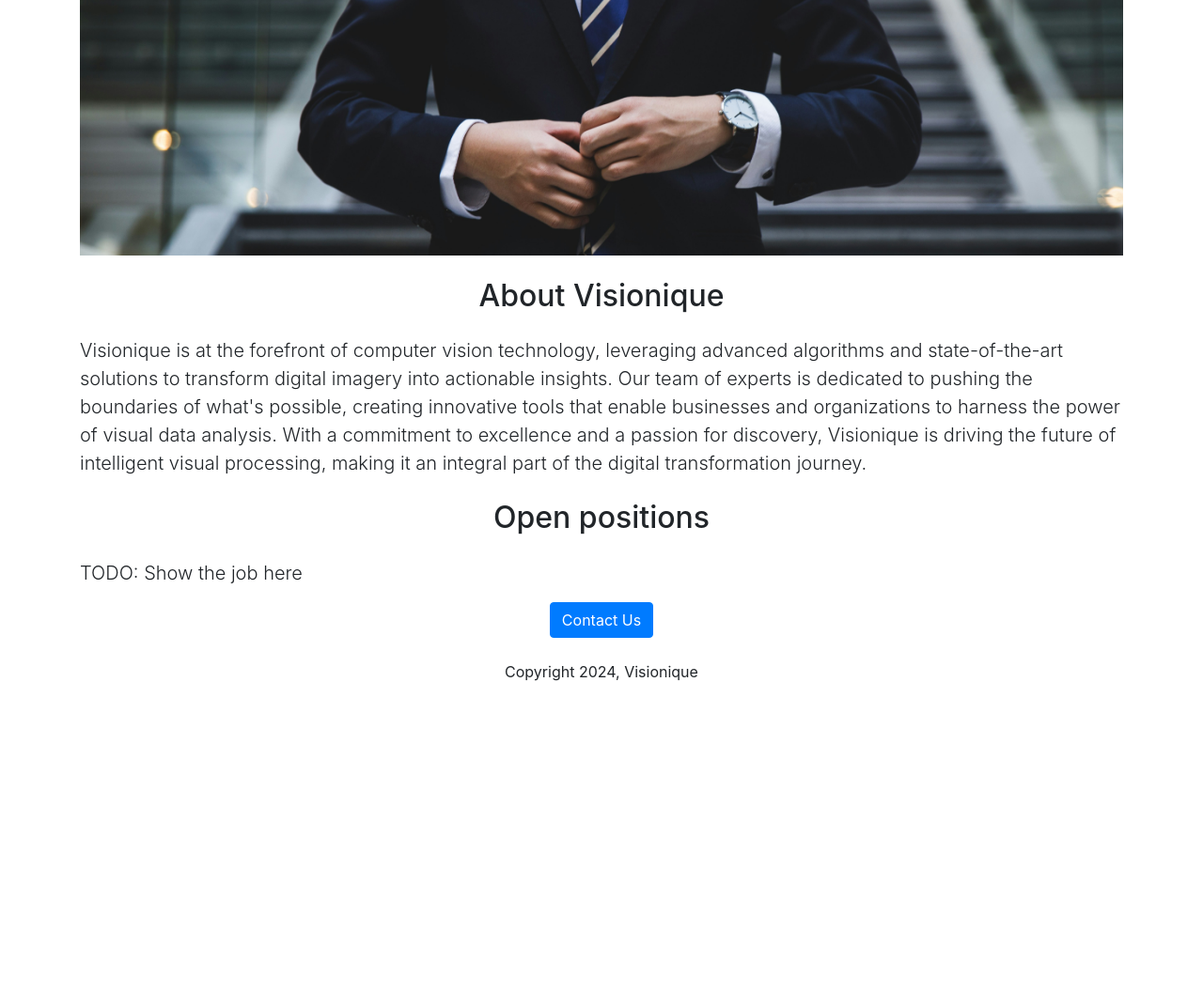
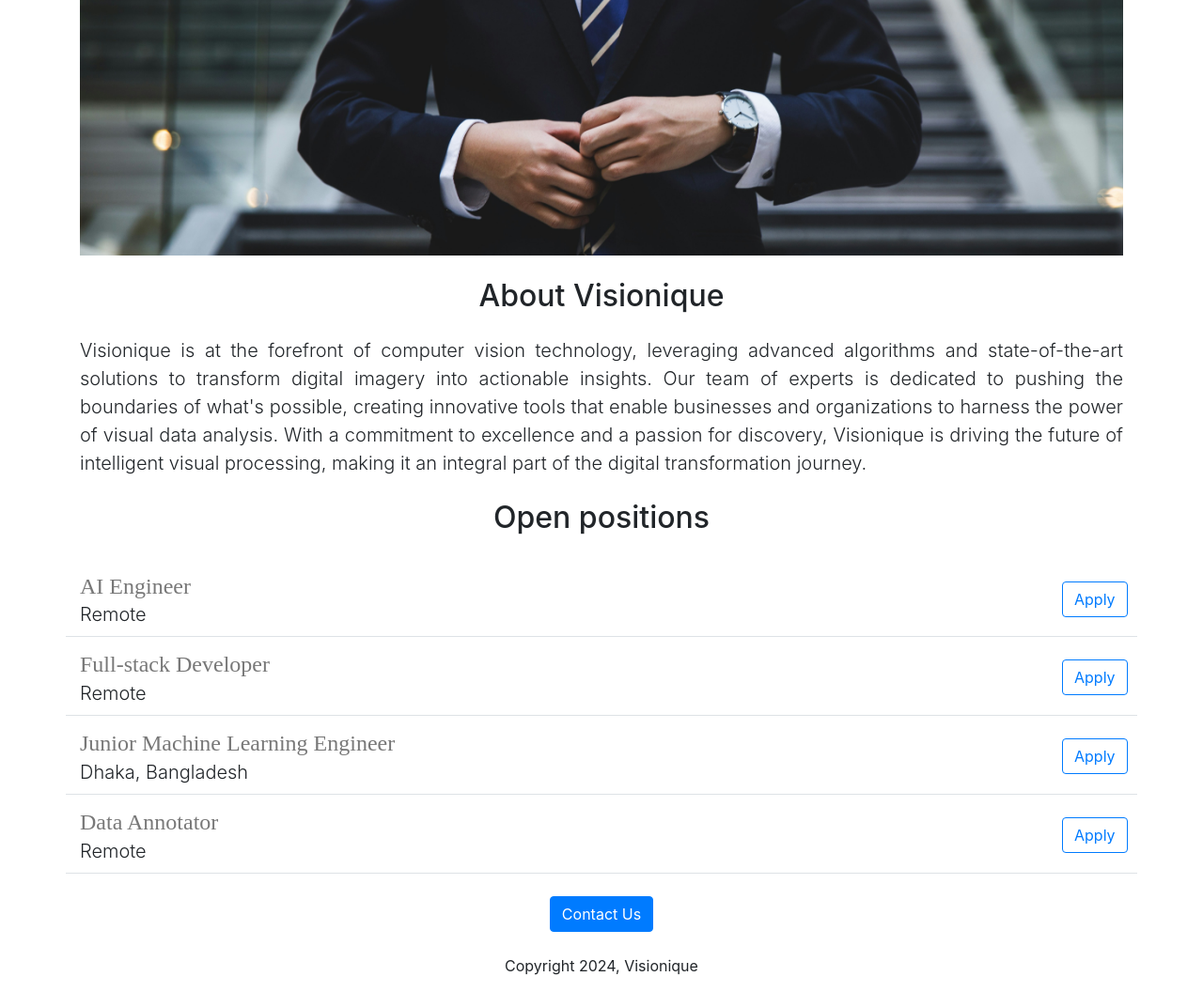
Before and after one commit to shaiful019/career-website, a Flask app: page / in a window 1280 px wide. Shown: the part 97-1153 px from the top of the page at 94% size. Before the commit the page ends 822 px from the top, so only its background shows below. Run offline with Flask 3, Linux system fonts and the light colour scheme.

Commit message:
render dynamic data

```diff
--- a/app.py
+++ b/app.py
@@ -2,9 +2,38 @@
 
 app = Flask(__name__)
 
+jobs = [
+    {
+        'id': 1,
+        'title': 'AI Engineer',
+        'location': 'Remote',
+        'salary': '60,000 BDT'
+    },
+    {
+        'id': 2,
+        'title': 'Full-stack Developer',
+        'location': 'Remote',
+        'salary': '60,000 BDT'
+    },
+    {
+        'id': 3,
+        'title': 'Junior Machine Learning Engineer',
+        'location': 'Dhaka, Bangladesh',
+        'salary': '25,000 BDT'
+    },
+
+    {
+        'id': 4,
+        'title': 'Data Annotator',
+        'location': 'Remote',
+        'salary': '20,000 BDT'
+    }
+
+]
+
 @app.route("/")
 def hello_world():
-    return render_template('home.html')
+    return render_template('home.html', jobs = jobs)
 
 if __name__ == '__main__':
     app.run(debug=True)
--- a/templates/home.html
+++ b/templates/home.html
@@ -10,7 +10,7 @@
             <h1 class="text-center mt-4 mb-4">Visionique Careers</h1>
             <img class="img-fluid" src="static\banner.jpg">
             <h2 class="text-center mt-4 mb-4">About Visionique</h2>
-            <p class="lead">Visionique is at the forefront of computer vision technology, leveraging advanced algorithms
+            <p class="lead text-justify">Visionique is at the forefront of computer vision technology, leveraging advanced algorithms
                 and state-of-the-art solutions to transform digital imagery into actionable insights.
                 Our team of experts is dedicated to pushing the boundaries of what's possible, creating
                 innovative tools that enable businesses and organizations to harness the power of visual data
@@ -19,8 +19,8 @@
                 transformation journey.
             </p>
             <h2 class="text-center mt-4 mb-4">Open positions</h2>
-            <p class="lead">TODO: Show the job here</p>
-            <div class="text-center">
+            {% include 'job_item.html' %}
+            <div class="text-center mt-4">
                 <input class="btn btn-primary" type="submit" value="Contact Us">
                 <p class="mt-4">Copyright 2024, Visionique</p>
             </div>
--- /dev/null
+++ b/templates/job_item.html
@@ -0,0 +1,13 @@
+<div>
+    {% for jobs in jobs %}
+        <div class="lead border-bottom row" style="padding-bottom: 8px;">
+            <div class="col-11">
+                <h4 style="color: rgb(120, 120, 120); font-family: 'Times New Roman', Times, serif; margin-top: 15px; margin-bottom: 1px;">{{jobs['title']}}</h4>
+                {{jobs['location']}}
+            </div>
+            <div class="col-1">
+                <button type="button" class="btn btn-outline-primary mt-4">Apply</button>
+            </div>
+        </div>
+    {% endfor %}
+</div>
```
